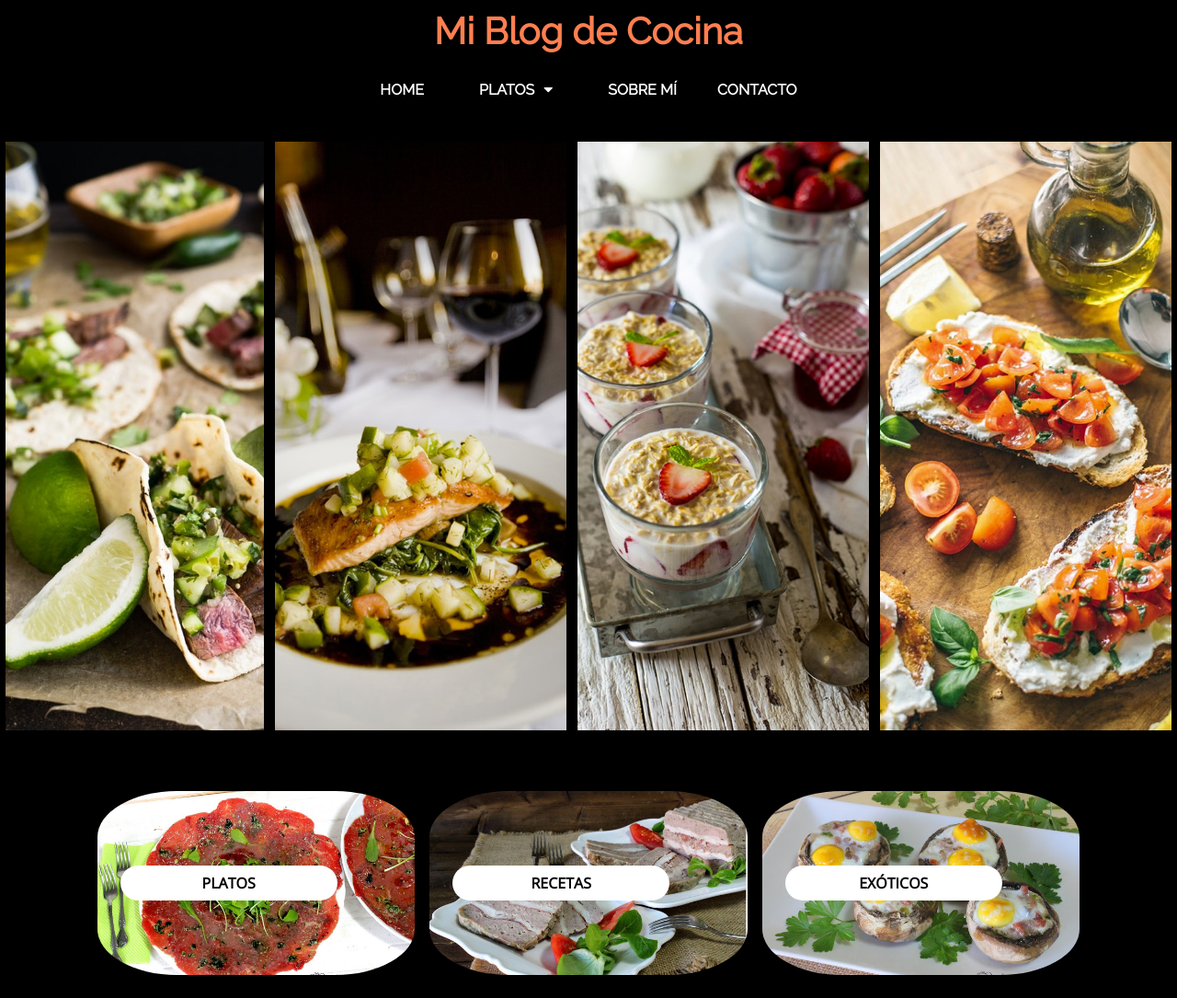
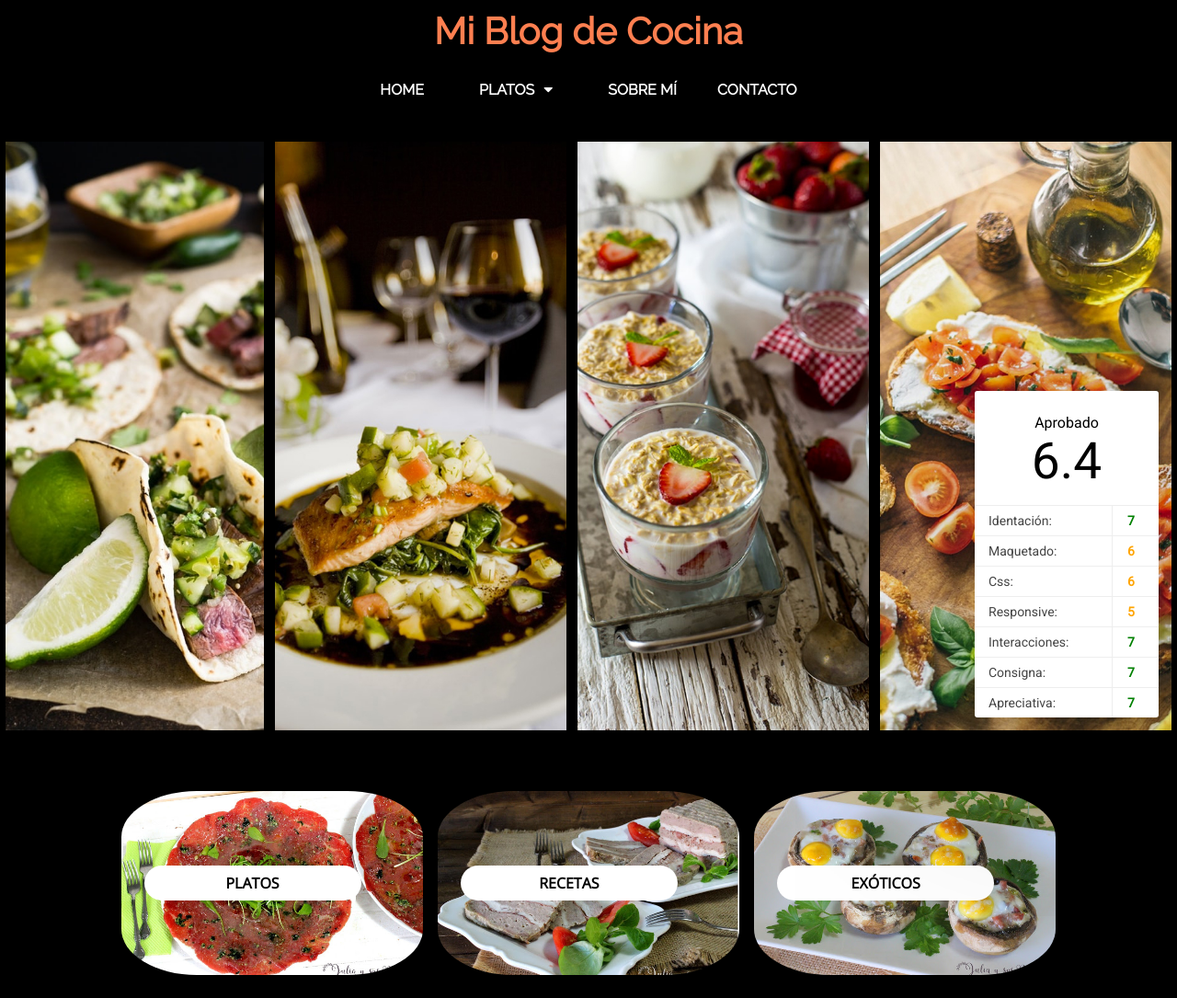
Before and after one commit to Marimariana/Blog-de-cocina, a plain HTML site: page index.html in a window 1280 px wide. Shown: the top 1085 px of the page at 92% size. Drawn offline with nearby package versions, Linux system fonts and the light colour scheme.

Commit message:
Correción de TP

```diff
--- a/index.html
+++ b/index.html
@@ -5,6 +5,8 @@
   <meta charset="UTF-8">
   <meta name="viewport" content="width=device-width, initial-scale=1.0">
   <meta http-equiv="X-UA-Compatible" content="ie=edge">
+  <link rel="stylesheet" href="tp-results/result.css">
+	<script src="tp-results/result.js" type="text/javascript"></script>
   <link type="text/css" rel="stylesheet" href="styles/styles.css">
   <link href="https://fonts.googleapis.com/css?family=Open+Sans|Raleway" rel="stylesheet">
   <link rel="stylesheet" href="https://use.fontawesome.com/releases/v5.8.1/css/all.css"
@@ -14,6 +16,7 @@
 
 <body>
     <!---HEADER-->
+    <!--se señanala el comienzo de un header pero no hay ningún contenedor cumpliendo esa función y quedan varios elementos sueltos cuando podrían estar agrupados dentro de él-->
     <a href="index.html" class="title">Mi Blog de Cocina</a>
     <nav>
       <ul>
@@ -43,6 +46,8 @@
     </nav>
     <!---NAV END-->
     <!-- FIRST SECTION -->
+    <!--un elemento no debe tener dos atributos repetidos-->
+    <!--cuando un elemento tiene mas de una clase se agrupan dentro un solo artributo class, separaradas por espacios-->
     <section class="container" class="first-section">
       <div class="img">
         <a href="receta.html">
@@ -81,8 +86,12 @@
     </section>
     <!--SECOND SECTION-->
     <section>
+      <!--no se debe usar <section> como un contenedor genérico-->
       <div class="container2">
         <div class="second-section">
+          <!--los estilos deben ir en el archivo css-->
+          <!--estos elementos deberían ser clickeabls-->
+          <!--los botones no están bien centrados-->
           <div class="img2"><img src="images/platos.jpeg" alt="" width="100%"></div>
           <div class="pill-button"> PLATOS </div>
         </div>
@@ -99,6 +108,7 @@
     <!--THIRD SECTION-->
     <section>
       <div class="container4">
+        <!--el video y el aside están bien alineados-->
         <div class="video">
           <iframe src="https://www.youtube.com/embed/fq2L3giwLhI" height="420px" frameborder="0"
             allow="accelerometer; autoplay; encrypted-media; gyroscope; picture-in-picture" allowfullscreen></iframe>
@@ -112,6 +122,7 @@
             <div class="post-details">
               <ul class="interaction-list">
                 <li class="autor-details">By Maria | Mayo 19, 2017</li>
+                <!--los li deben ir contenidos en un ul y no en un div-->
                 <div class="interaction-icon">
                   <li>
                     <a href="#"><i class="far fa-heart"></i>20</a>
@@ -159,7 +170,7 @@
     </section>
     <!--FORTH SECTION-->
     <section>
-    <div class="container3">
+      <div class="container3"><!--los elementos sobresalen de su contenedor-->
         <div class="aside">
           <p class="about">SOBRE MI</p>
           <img class="profile-pic" src="images/profile-pic.jpg" width="200px" alt="">
@@ -171,6 +182,8 @@
       </div>
     </section>
     <!---FOOTER-->
+    <!--la etiqueta <footer> no puede usarse dos veces dentro de un mismo contenedor-->
+    <!--si queremos que nuestro footer sea distinto en versiones responsive, lo que debemos ocultar/mostrar son los elementos que están dentro del footer y no el footer en sí-->
     <footer>
       <ul>
         <li>
--- a/styles/styles.css
+++ b/styles/styles.css
@@ -129,6 +129,7 @@ nav li {
 .img {
     padding: 6px;
 }
+/*se repite cuatro veces el mismo bloque de código. se podría haber agrupado a los elemento con una sola clase*/
 .img-1{
     background-image: url(../images/img-1.jpg);
     height: 80vh;
@@ -161,7 +162,7 @@ nav li {
     background-size: cover;
     overflow:hidden;
 }
-.hover{
+.hover{/*la clase debería ser más específica*/
     display: block;
     background-size: contain;
     background-color: rgba(250, 161, 60, 0.582);
@@ -195,7 +196,7 @@ nav li {
     display: flex;
     justify-content: center;
     margin: 35px auto;
-    width: 95%%;
+    width: 95%;
     height: 250px;
     align-items: center;
 }
@@ -210,7 +211,7 @@ nav li {
     border-radius: 25%;
     overflow: hidden;
     height: 200px;
-    background-position: center;
+    background-position: center;/*esta propiedad aplica cuando usamos una imagen de fondo, no funciona cuando tenemos una etiqueta <img> dentro de una caja*/
 }
 .pill-button{
     display: inline-block;
@@ -272,7 +273,7 @@ nav li {
 .about{
     background-color: #ffc4ae;
     color: black;
-    display: inline;
+    display: inline;/*los elementos inline ignoran width y height*/
     font-weight: bold;
     width: 302.39px;
     padding: 10px;
--- /dev/null
+++ b/tp-results/result.css
@@ -0,0 +1,48 @@
+@import url('https://fonts.googleapis.com/css?family=Roboto');
+
+.tp-result-container {
+  position:fixed;
+  bottom:20px;
+  background-color: white;
+  right:20px;
+  box-shadow:0 4px 300px rgba(0,0,0,0.5);
+  border-radius:3px;
+  width:200px;
+}
+.tp-result-container h3{
+  font-family: 'Roboto', sans-serif;
+  color: #000;
+  margin: 0 auto;
+  text-align: center;
+  font-size:16px;
+  padding: 25px 0 15px
+}
+.tp-result-container h3 strong{
+  display: block;
+  font-size: 55px;
+  line-height: 65px;
+}
+.tp-result-container ul{
+  list-style: none;
+  margin: 0 auto;
+  padding: 0;
+}
+.tp-result-container ul li{
+  color: #444;
+  font-family: 'Roboto', sans-serif;
+  font-size: 14px;
+  line-height: 32px;
+  border-top: 1px solid #eee;
+  padding-left: 15px
+}
+.tp-result-container ul li span{
+  float: right;
+  padding-right: 20px;
+  padding-left: 10px;
+  border-left: 1px solid #eee;
+  font-weight: bold;
+  text-align: center;
+  width: 20px;
+}
+.tp-result-container ul li span.alert{ color: orange}
+.tp-result-container ul li span.check{ color: green}
--- /dev/null
+++ b/tp-results/result.js
@@ -0,0 +1,48 @@
+let observations = [
+  {label:'Identación', score:7},
+  {label:'Maquetado', score:6},
+  {label:'Css', score:6},
+  {label:'Responsive', score:5},
+  {label:'Interacciones', score:7},
+  {label:'Consigna', score:7},
+  {label:'Apreciativa', score:7}
+]
+let finalScore = 0;
+observations.forEach( e => {finalScore += e.score})
+
+const styledScore = e => {
+  let span = document.createElement('span')
+  span.textContent = e
+  span.className = e >= 7 ? 'check' : 'alert'
+  return span
+}
+
+const createElements = () => {
+  let container = document.createElement('div')
+  container.className = 'tp-result-container'
+
+  let strong = document.createElement('strong')
+  strong.textContent = Math.round((finalScore / observations.length)*10) / 10
+
+  let title = document.createElement('h3')
+  title.textContent = 'Aprobado'
+  title.appendChild(strong)
+  container.appendChild(title)
+
+  let observationsList = document.createElement('ul')
+  container.appendChild(observationsList)
+
+  observations.forEach(e => {
+    let item = document.createElement('li')
+    item.textContent = e.label+': '
+    item.appendChild(styledScore(e.score))
+    observationsList.appendChild(item)
+  })
+
+  return container
+}
+
+document.addEventListener("DOMContentLoaded", function(event) {
+  let body = document.getElementsByTagName("BODY")[0]
+  body.appendChild(createElements())
+});
```
Also changed, not shown: receta.html (+1 -0 lines). Lines whose indentation alone changed are shown as unchanged.
